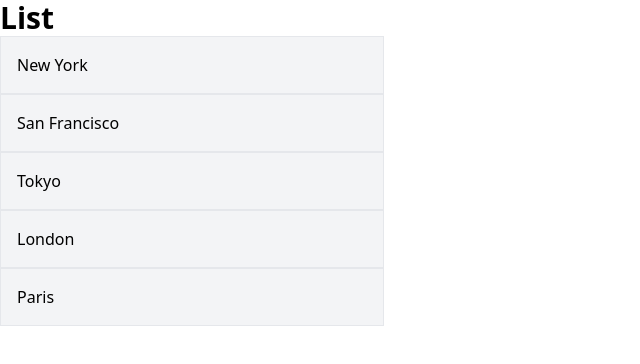
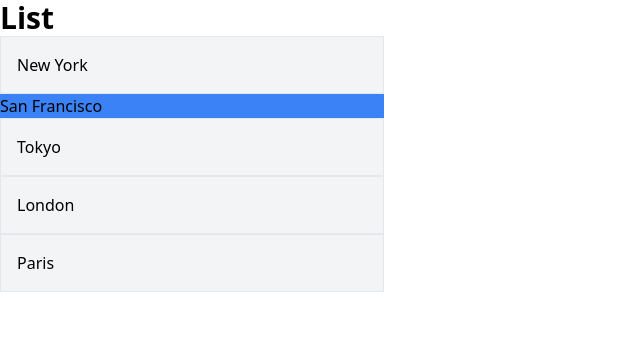
Before and after one commit to Nezerwa/React-course, a React (Vite) app in the folder react-app/: page / in a window 1280 px wide. Shown: the top 364 px of the page, without its empty margins (0-640 px from the left). Built offline with nearby package versions, Linux system fonts and the light colour scheme.

Commit message:
deal with states

```diff
--- a/react-app/src/components/ListGroup.tsx
+++ b/react-app/src/components/ListGroup.tsx
@@ -1,5 +1,6 @@
 function ListGroup() {
   let items = ["New York", "San Francisco", "Tokyo", "London", "Paris"];
+  let selectedIndex = 1;
   return (
     <div>
       <h1 className="font-bold text-3xl">List</h1>
@@ -7,7 +8,9 @@ function ListGroup() {
       <ul className="w-96">
         {items.map((item, index) => (
           <li
-            className="border p-4 bg-gray-100"
+            className={
+              selectedIndex === index ? "bg-blue-500" : "border p-4 bg-gray-100"
+            }
             key={item}
             onClick={() => console.log(item, index)}
           >
```
